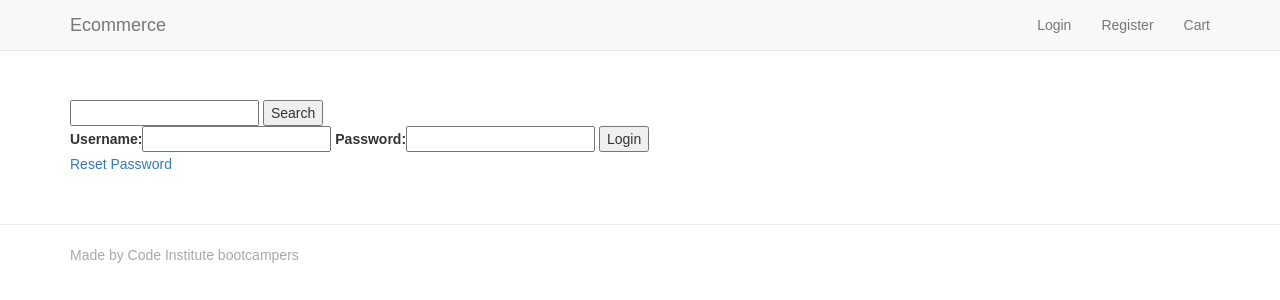
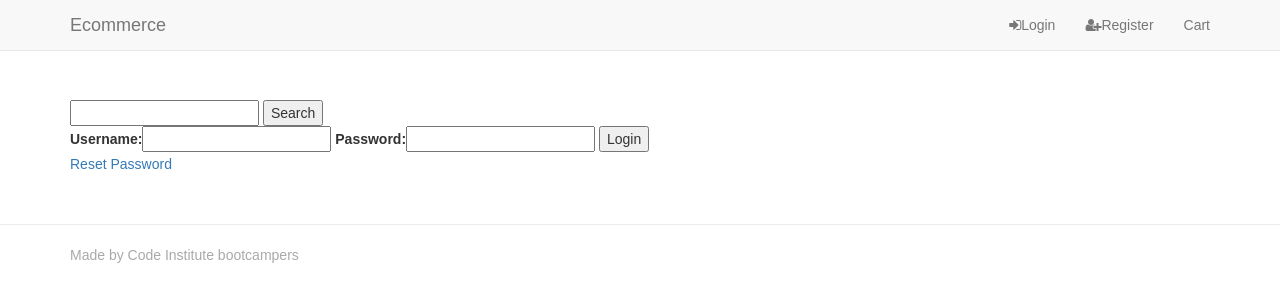
Before and after one commit to Andreaytm/django-ecommerce, a Django app: page /accounts/login/ in a window 1280 px wide. Shown: the top 300 px of the page. Run offline with Django 3.2, Linux system fonts and the light colour scheme; some libraries are stand-ins or nearby versions.

Commit message:
working ecommerce site

```diff
--- a/templates/base.html
+++ b/templates/base.html
@@ -33,11 +33,11 @@
             <div id="navbar" class="navbar-collapse collapse">
                 <ul class="nav navbar-nav navbar-right">
                     {% if user.is_authenticated %}
-                        <li><a href="{% url 'profile' %}">Profile</a></li>
-                        <li><a href="{% url 'logout' %}">Logout</a></li>
+                        <li><a href="{% url 'profile' %}"><i class="fa fa-user"></i>Profile</a></li>
+                        <li><a href="{% url 'logout' %}"><i class="fa fa-sign-out"></i>Logout</a></li>
                     {% else %}
-                        <li><a href="{% url 'login' %}">Login</a></li>
-                        <li><a href="{% url 'registration' %}">Register</a></li>
+                        <li><a href="{% url 'login' %}"><i class="fa fa-sign-in"></i>Login</a></li>
+                        <li><a href="{% url 'registration' %}"><i class="fa fa-user-plus"></i>Register</a></li>
                     {% endif %}
                     <li>
                         <a href="{% url 'view_cart' %}">
```
Also changed, not shown: 1 other file.
